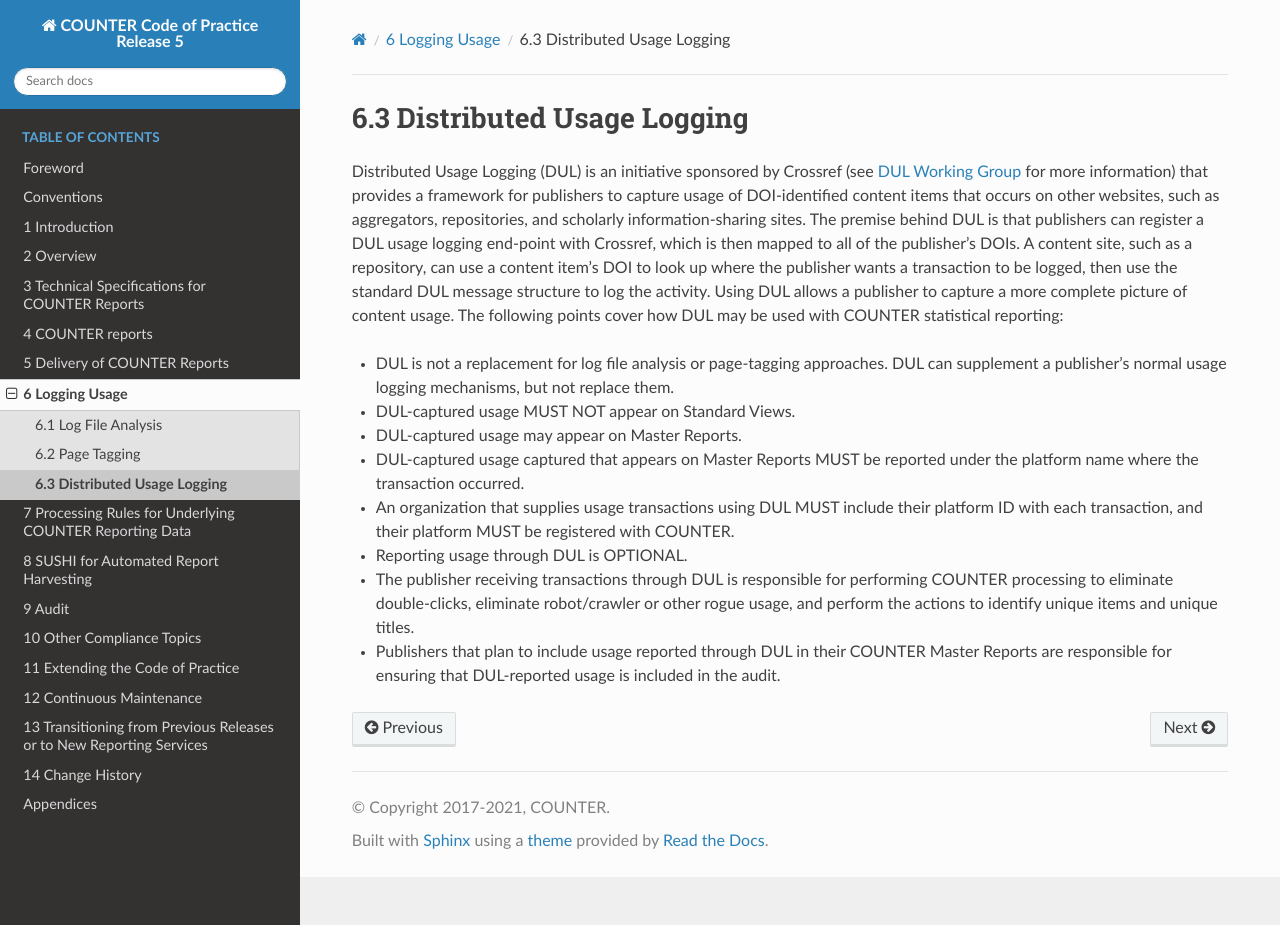
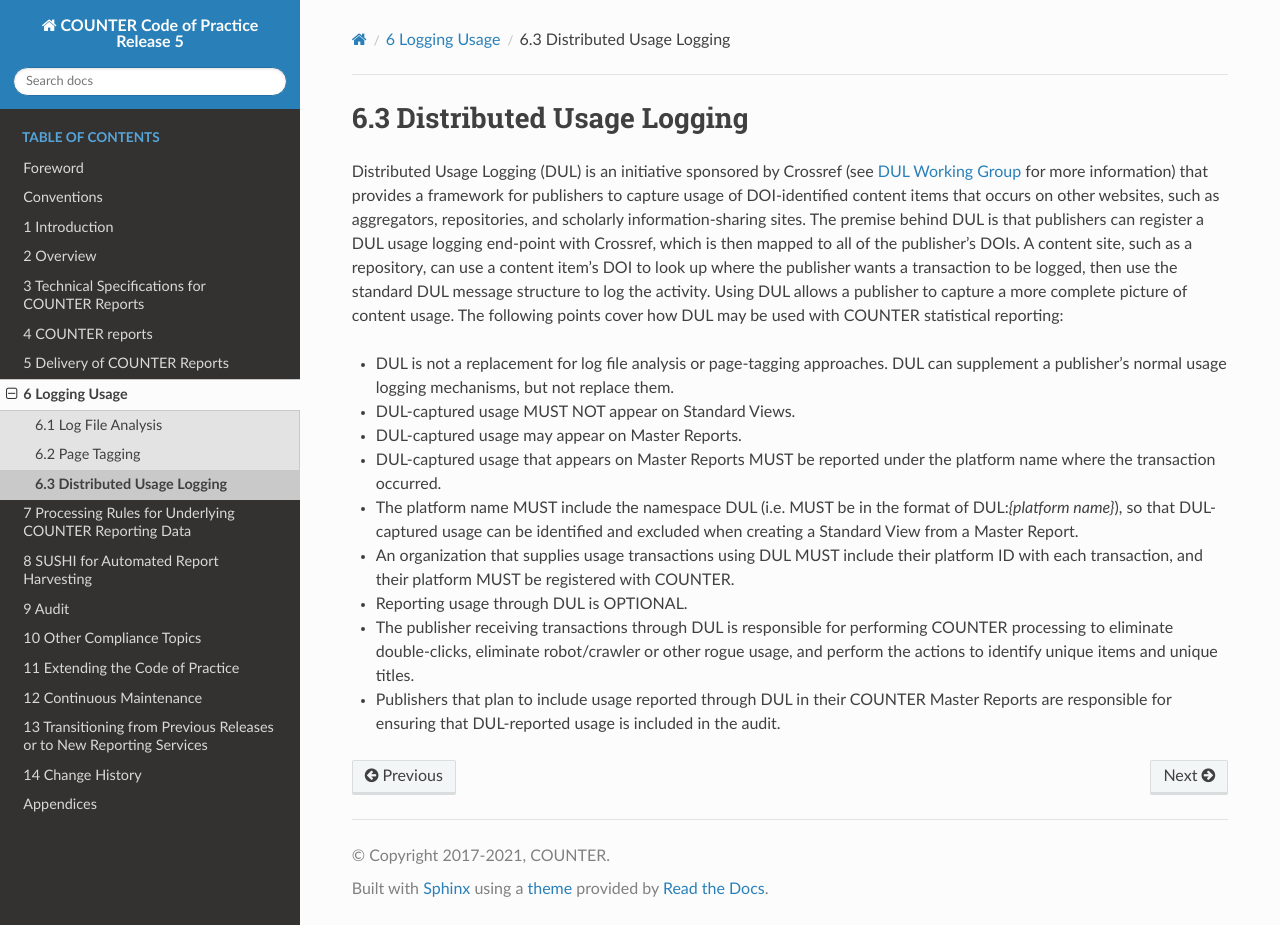
Before and after one commit to Project-Counter/cop5, a Sphinx documentation site: the page built from source/06-logging/03-distributed-usage-logging.rst, in a window 1280 px wide and 925 px high. Built offline with Sphinx 7.4.7 and the Read the Docs theme 2.0.0, drawn with Linux system fonts in a browser that asks for light colours.

Commit message:
Add missing rule for marking DUL-captured usage with namespace DUL

```diff
--- a/source/06-logging/03-distributed-usage-logging.rst
+++ b/source/06-logging/03-distributed-usage-logging.rst
@@ -11,7 +11,8 @@ Distributed Usage Logging (DUL) is an initiative sponsored by Crossref (see `DUL
 * DUL is not a replacement for log file analysis or page-tagging approaches. DUL can supplement a publisher’s normal usage logging mechanisms, but not replace them.
 * DUL-captured usage MUST NOT appear on Standard Views.
 * DUL-captured usage may appear on Master Reports.
-* DUL-captured usage captured that appears on Master Reports MUST be reported under the platform name where the transaction occurred.
+* DUL-captured usage that appears on Master Reports MUST be reported under the platform name where the transaction occurred.
+* The platform name MUST include the namespace DUL (i.e. MUST be in the format of DUL:*{platform name}*), so that DUL-captured usage can be identified and excluded when creating a Standard View from a Master Report.
 * An organization that supplies usage transactions using DUL MUST include their platform ID with each transaction, and their platform MUST be registered with COUNTER.
 * Reporting usage through DUL is OPTIONAL.
 * The publisher receiving transactions through DUL is responsible for performing COUNTER processing to eliminate double-clicks, eliminate robot/crawler or other rogue usage, and perform the actions to identify unique items and unique titles.
```
